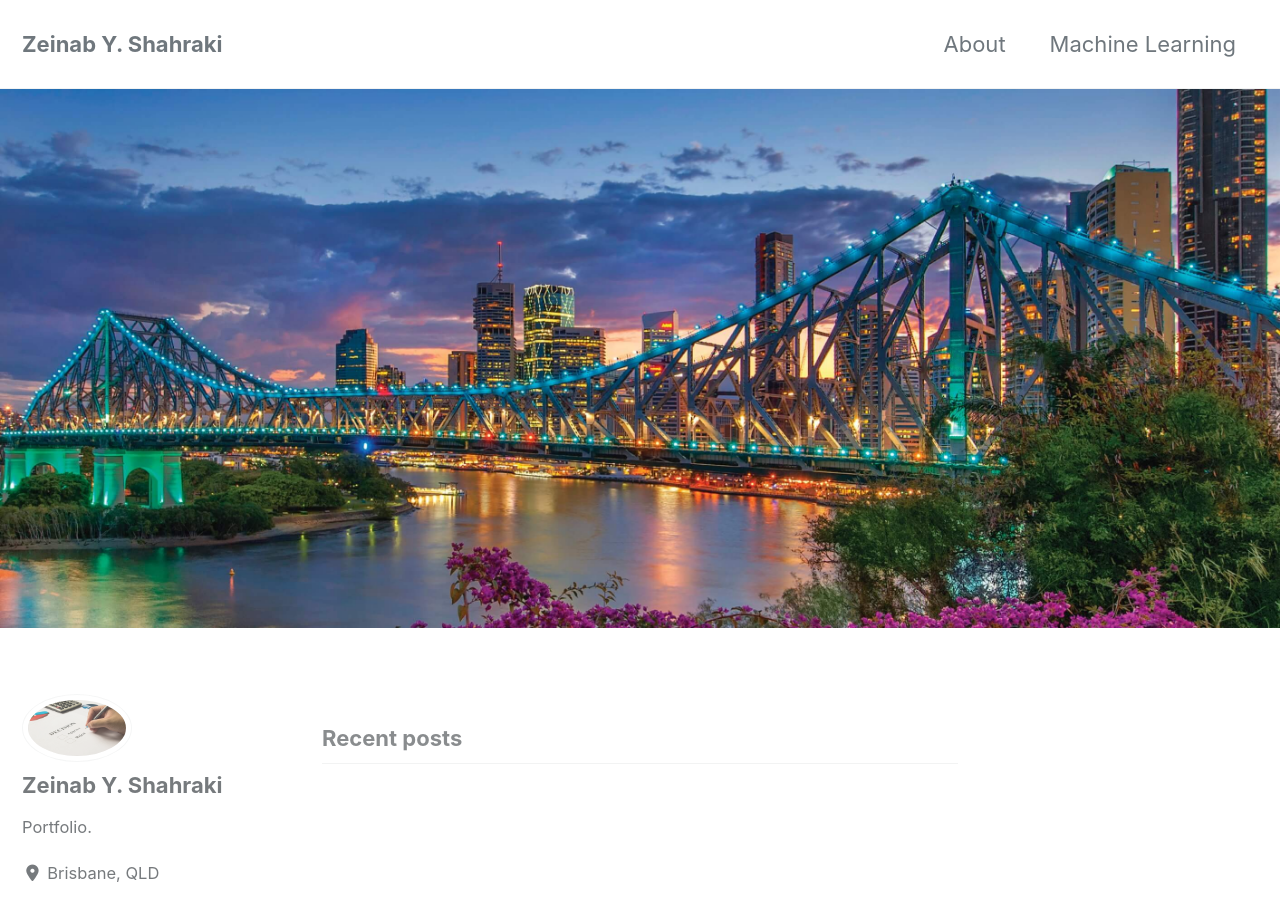
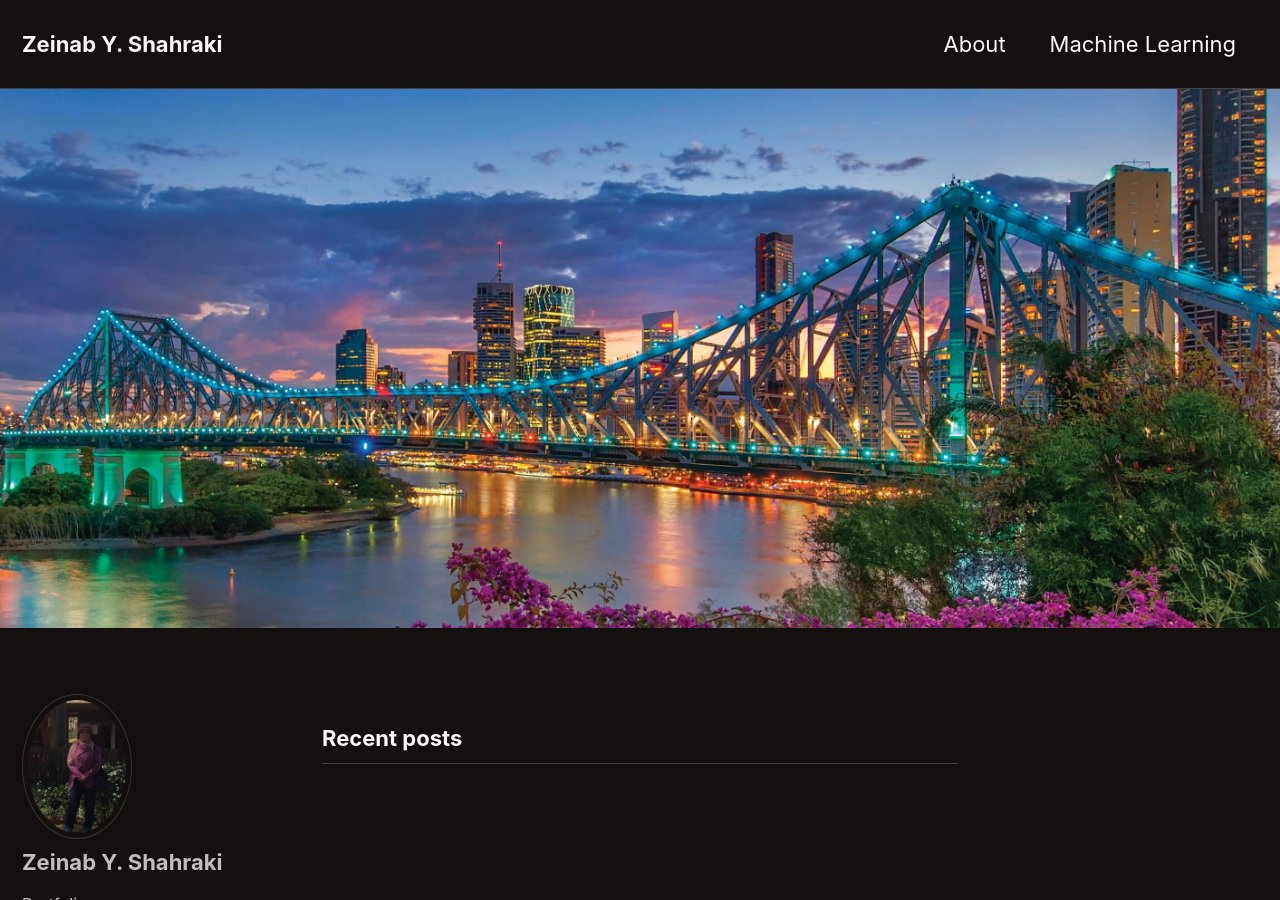
Before and after one commit to z1shahraki/z1shahraki.github.io, a Jekyll site: the page built from index.html, in a window 1280 px wide and 900 px high. Built offline with Jekyll 4.4.1, drawn with Linux system fonts in a browser that asks for light colours; cached includes are drawn as plain includes; nearby versions of some CDN libraries; the list of posts is cut into pages by our own code.

Commit message:
new gith

```diff
--- a/_config.yml
+++ b/_config.yml
@@ -12,12 +12,12 @@
 
 # theme                  : "minimal-mistakes-jekyll"
 # remote_theme           : "mmistakes/minimal-mistakes"
-minimal_mistakes_skin    : "default" # "air", "aqua", "contrast", "dark", "dirt", "neon", "mint", "plum", "sunrise"
+minimal_mistakes_skin    : "neon" # "default", "air", "aqua", "contrast", "dark", "dirt", "neon", "mint", "plum", "sunrise"
 
 # Site Settings
 locale                   : "en-US"
 title                    : "Zeinab Y. Shahraki"
-title_separator          : "-"
+title_separator          : " "
 subtitle                 : # site tagline that appears below site title in masthead
 name                     : "Zeinab Y. Shahraki"
 description              : "Portfolio"
@@ -108,7 +108,7 @@ analytics:
 # Site Author
 author:
   name             : "Zeinab Y. Shahraki"
-  avatar           : "/images/loan-rej2.jpg" # path of avatar image, e.g. "/assets/images/bio-photo.jpg"
+  avatar           : "/images/zy10.jpg" # path of avatar image, e.g. "/assets/images/bio-photo.jpg"
   bio              : "Portfolio."
   location         : "Brisbane, QLD"
   email            :
```
Also changed, not shown: _pages/about.md (added, +7 -0 lines).
